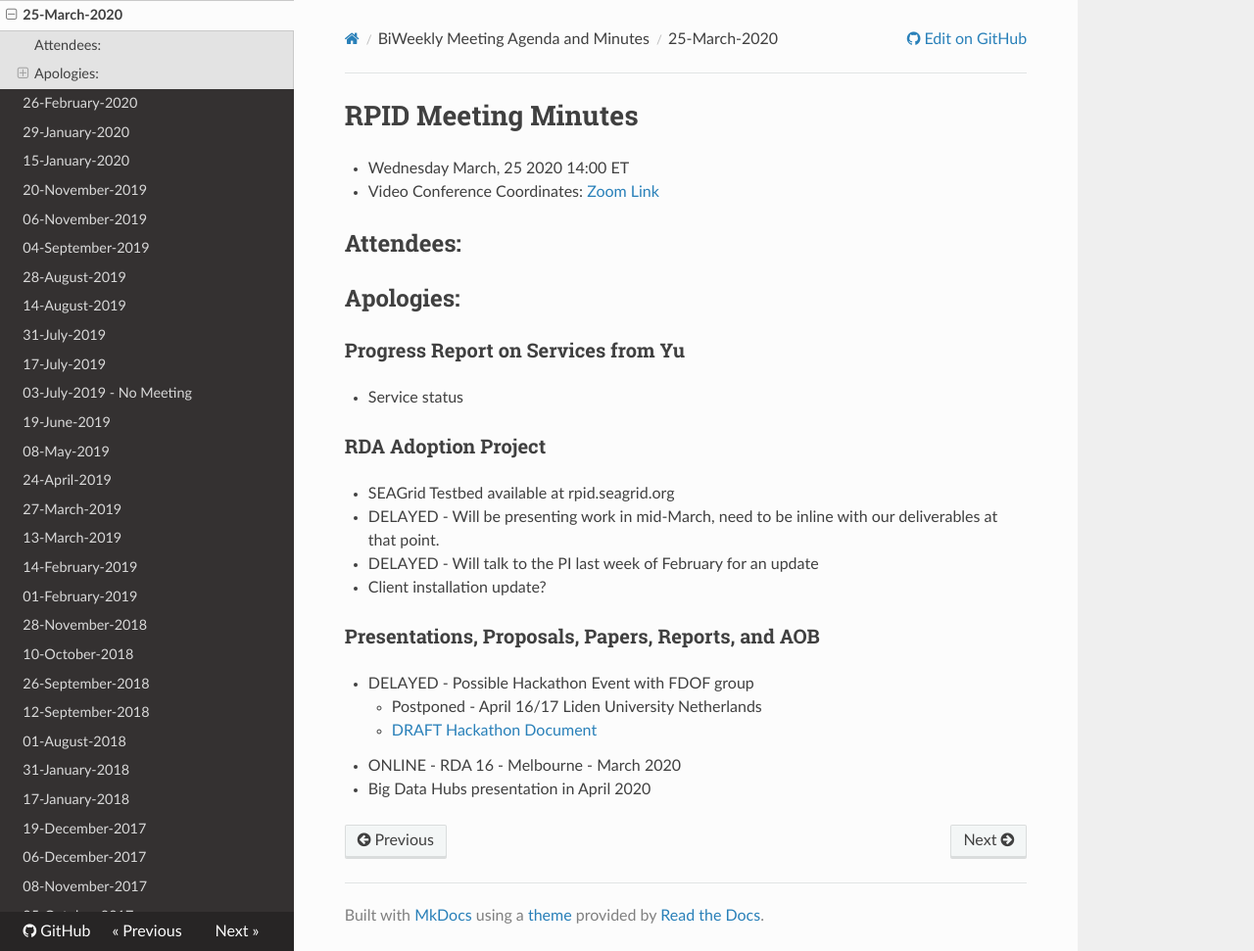
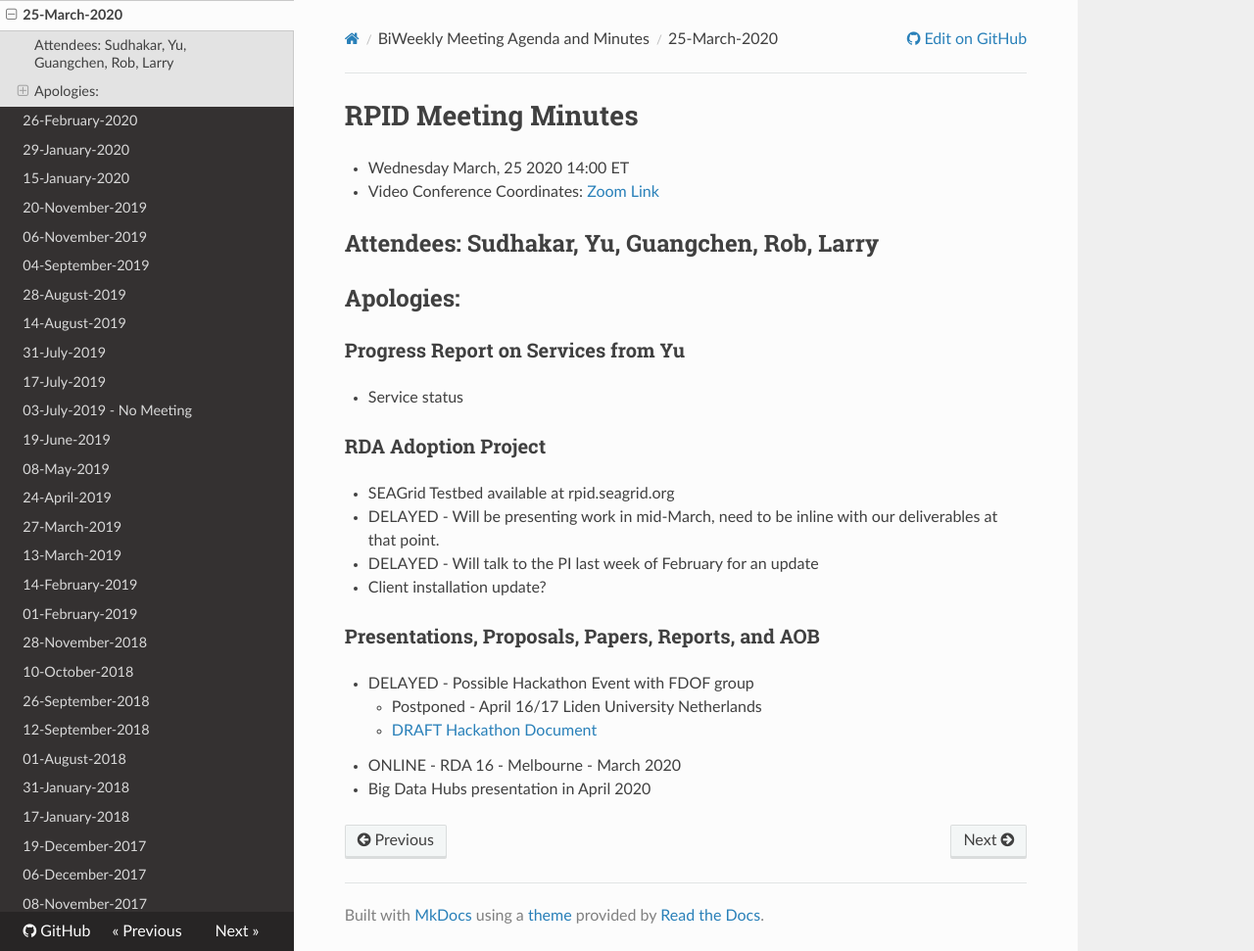
Before and after one commit to rpidproject/rpid, an MkDocs documentation site: the page built from docs/25-March-2020.md, in a window 1280 px wide and 971 px high. Shown: the whole window at 98% size. Built offline with MkDocs 1.6.1, drawn with Linux system fonts in a browser that asks for light colours; nearby versions of some CDN libraries; old or Windows-style settings are respelled for this version of MkDocs.

Commit message:
Update 25-March-2020.md

```diff
--- a/docs/25-March-2020.md
+++ b/docs/25-March-2020.md
@@ -2,7 +2,7 @@
    * Wednesday March, 25 2020 14:00 ET
    * Video Conference Coordinates: [Zoom Link](https://iu.zoom.us/my/rquick)
 
-## Attendees:
+## Attendees: Sudhakar, Yu, Guangchen, Rob, Larry
 ## Apologies:
 
 ### Progress Report on Services from Yu
```
